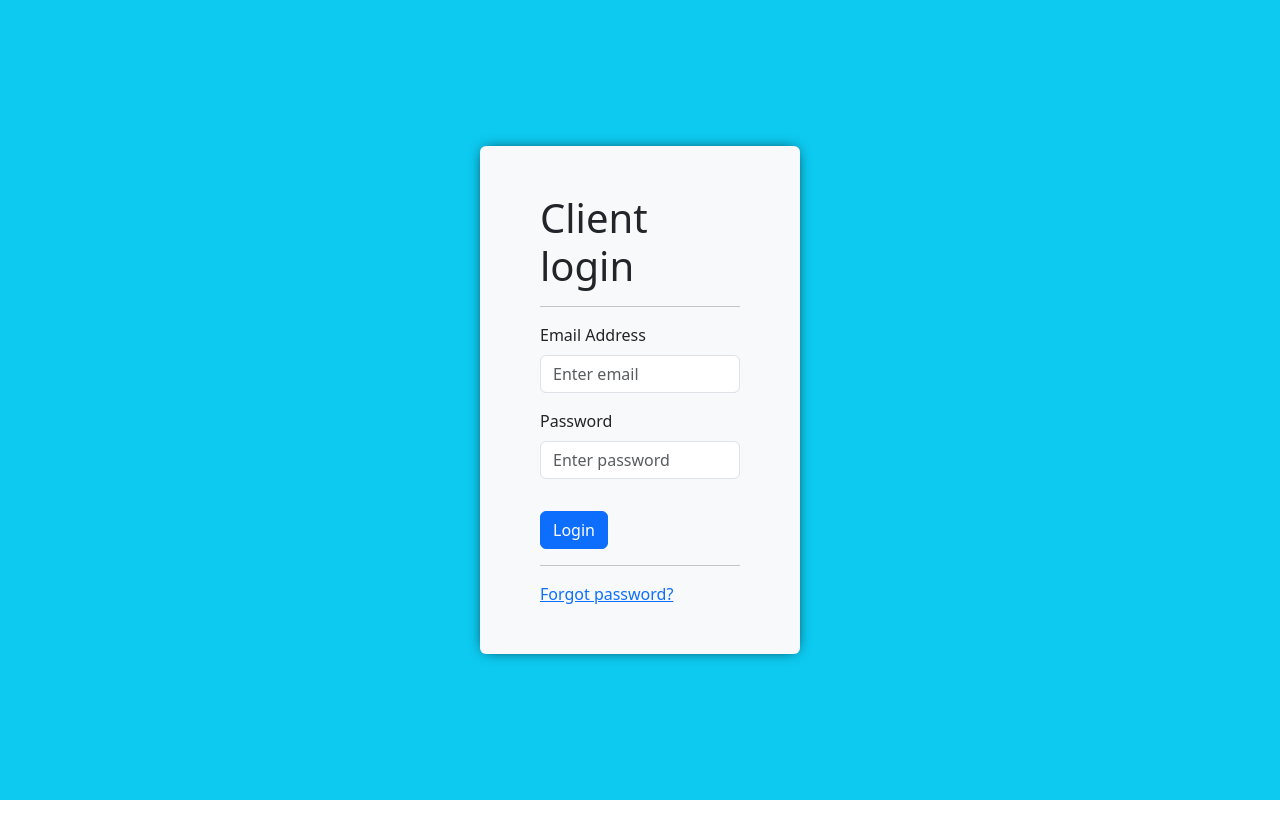
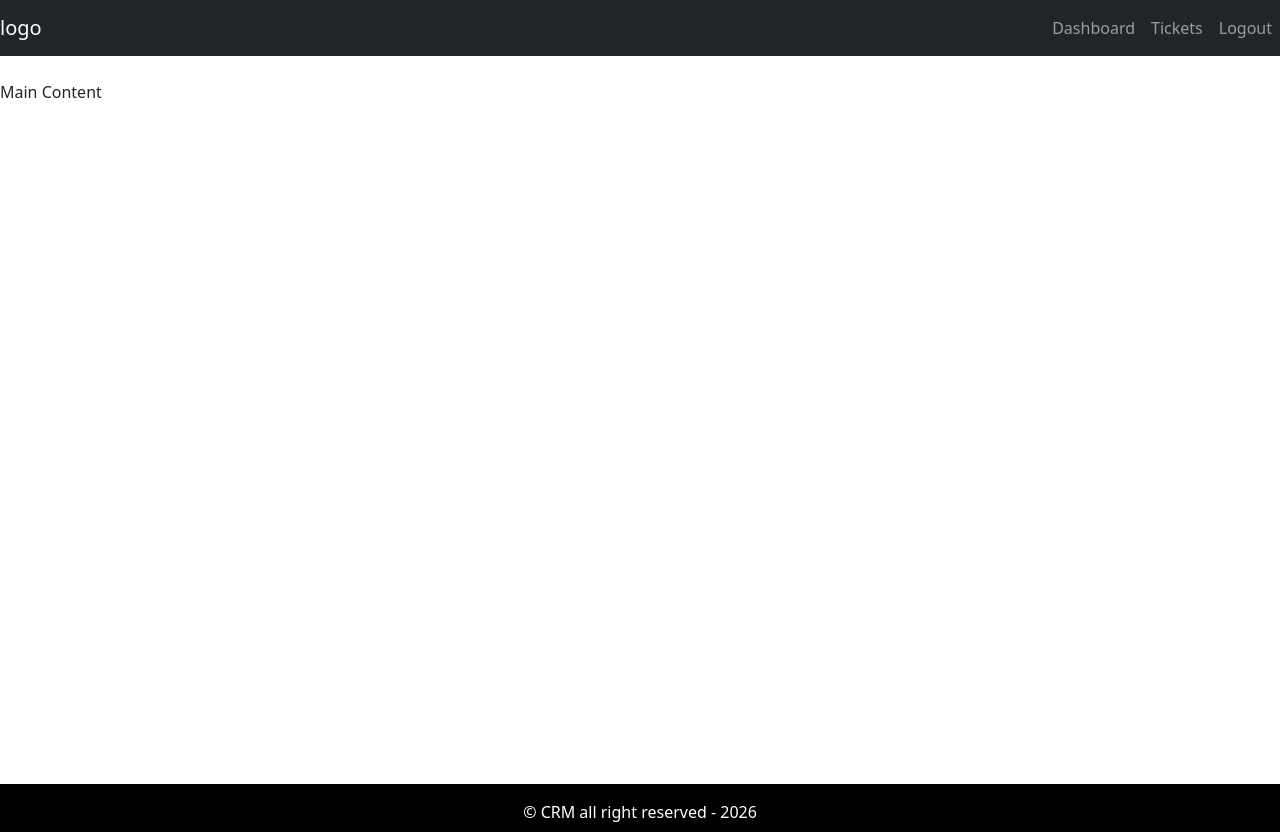
Before and after one commit to Anamika-Dixit123/crm-frontend, a React (Create React App) app: page / in a window 1280 px wide. Before the commit the page ends 800 px from the top, so only its background shows below. Built offline with nearby package versions, Linux system fonts and the light colour scheme.

Commit message:
layout added

```diff
--- a/src/App.css
+++ b/src/App.css
@@ -0,0 +1,24 @@
+.default-layout{
+    display: grid;
+    grid-template-rows: 80px auto 3rem;
+    grid-template-areas: "header"
+                         "main"
+                         "footer";
+}
+
+header{
+    grid-area: header;
+
+}
+
+main{
+    grid-area: main;
+    min-height: 88vh;
+}
+
+footer{
+    grid-area: footer;
+    background-color: black;
+    padding: 1rem;
+    color: white;
+}
--- a/src/App.js
+++ b/src/App.js
@@ -1,10 +1,12 @@
 import './App.css';
+import DefaultLayout from './layout/DefaultLayout';
 import {Entry} from './page/entry/EntryPage';
 
 function App() {
   return (
     <div className="App">
-       <Entry/>
+       {/* <Entry/> */}
+       <DefaultLayout/>
     </div>
   );
 }
--- /dev/null
+++ b/src/layout/DefaultLayout.js
@@ -0,0 +1,26 @@
+import React from 'react'
+import Header from './partials/Header'
+import Footer from './partials/Footer'
+
+const DefaultLayout = () => {
+  return (
+    <div className='default-layout'>
+      <header className='header'>
+      <Header/>
+      </header>
+
+      <main className='main'>
+Main Content
+      </main>
+
+
+      <footer className='footer'>
+        <Footer/>
+      </footer>
+
+
+    </div>
+  )
+}
+
+export default DefaultLayout
--- /dev/null
+++ b/src/layout/partials/Footer.js
@@ -0,0 +1,11 @@
+import React from 'react'
+
+const Footer = () => {
+  return (
+    <div className='text-center copy-right'>
+      &copy; CRM all right reserved - 2026
+    </div>
+  )
+}
+
+export default Footer
--- /dev/null
+++ b/src/layout/partials/Header.js
@@ -0,0 +1,22 @@
+import React from 'react'
+import {Navbar, Nav } from "react-bootstrap";
+
+const Header = () => {
+  return (
+    <Navbar collapseOnSelect bg='dark' variant='dark' expand='md'>
+        <Navbar.Brand>
+            logo
+        </Navbar.Brand>
+        <Navbar.Toggle aria-controls='basic-navbar-nav'/>
+        <Navbar.Collapse id='basic-navbar-nav'>
+            <Nav className='ms-auto'>
+                <Nav.Link href='/dashboard'>Dashboard</Nav.Link>
+                <Nav.Link href='/tickets'>Tickets</Nav.Link>
+                <Nav.Link href='/logout'>Logout</Nav.Link>
+            </Nav>
+        </Navbar.Collapse>
+     </Navbar>
+  )
+}
+
+export default Header
```
